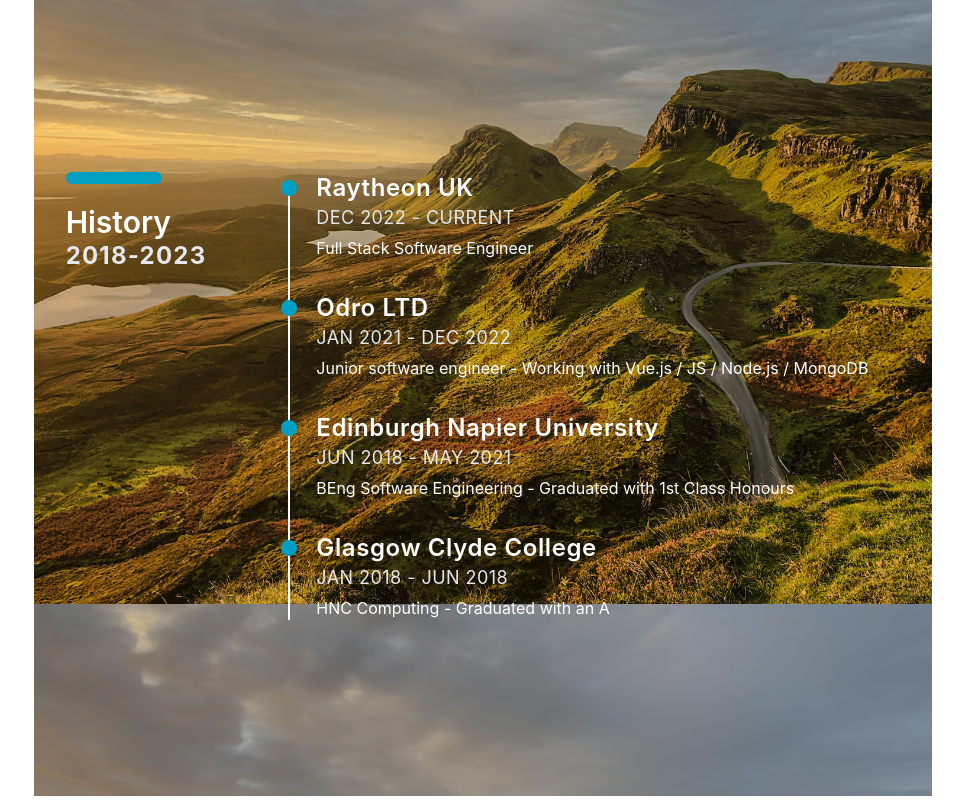
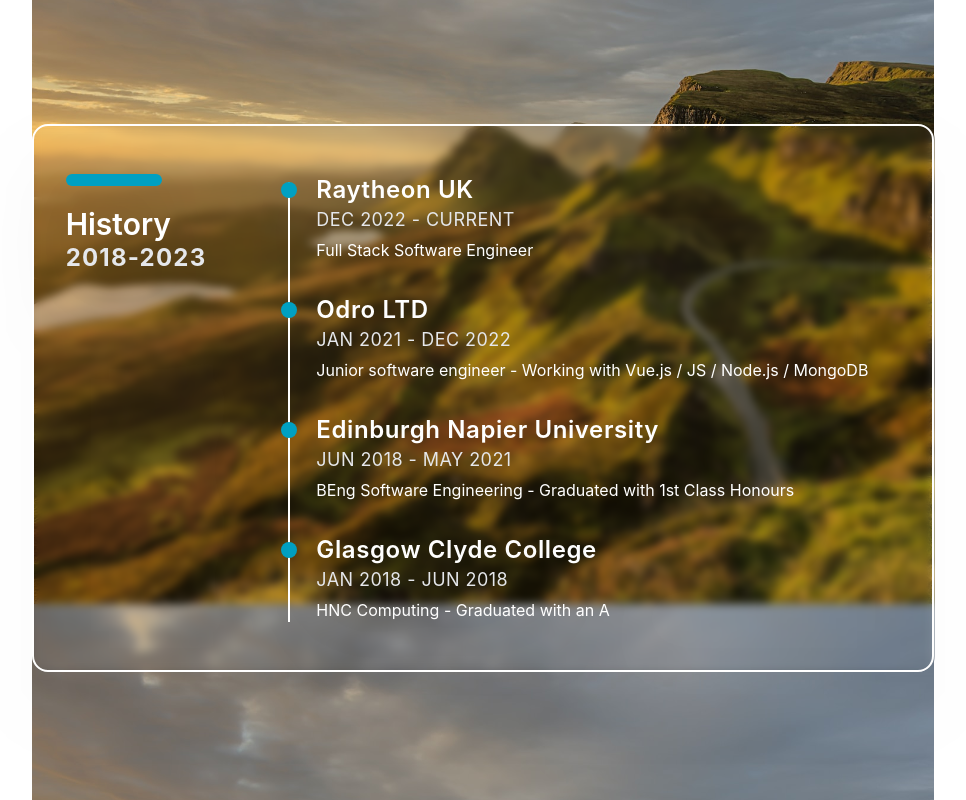
Before and after one commit to callumbuttery/callum-buttery, a React (Create React App) app: page /about in a window 1280 px wide. Shown: the part 1320-2120 px from the top of the page, without its empty margins (157-1123 px from the left). Built offline with nearby package versions, Linux system fonts and the light colour scheme.

Commit message:
Fix: box timeline

```diff
--- a/src/components/Timeline.js
+++ b/src/components/Timeline.js
@@ -1,7 +1,7 @@
 export default function Timeline() {
     return (
         <section className="pt-32">
-            <div className="container max-w-5xl px-4 py-12 mx-auto">
+            <div className="container max-w-5xl px-4 py-12 mx-auto backdrop-blur-sm drop-shadow-3xl rounded-2xl border-solid border-2 border-white"  data-aos="fade-down" data-aos-duration="1000" data-aos-delay="500">
                 <div className="grid gap-10 mx-4 sm:grid-cols-12">
                     <div className="col-span-12 sm:col-span-3">
                         <div className="text-center sm:text-left mb-14 before:block before:w-24 before:h-3 before:mb-5 before:rounded-md before:mx-auto sm:before:mx-0 before:bg-[#00a0c2]">
```
